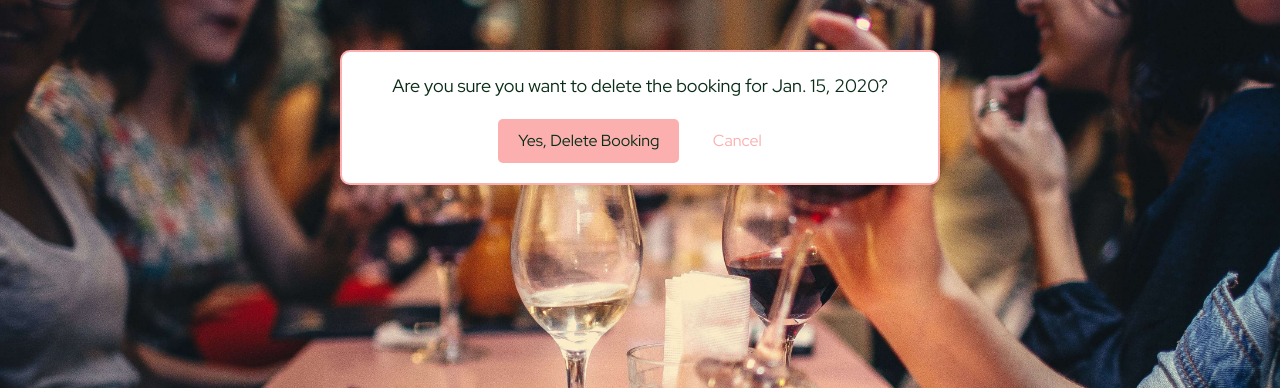
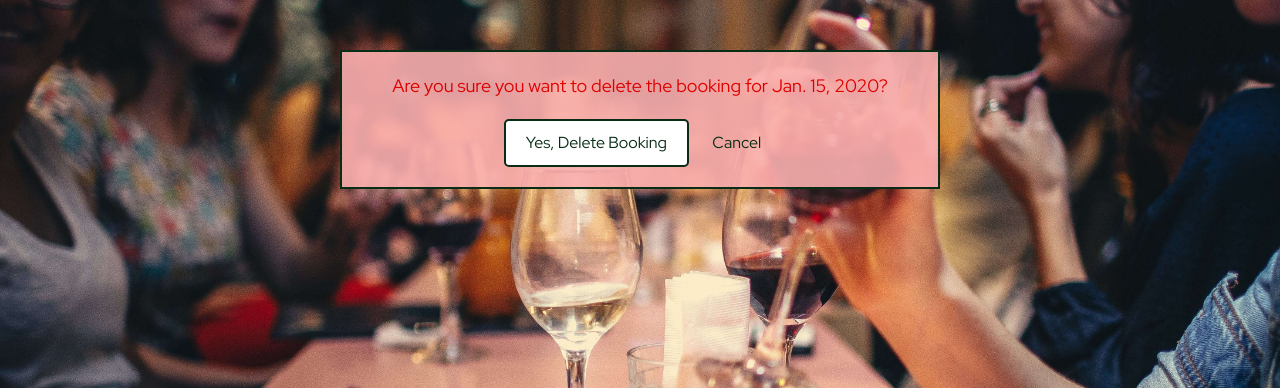
Before and after one commit to Maximiliane-K/ristorante-amore, a Django app: page /confirm-delete/1/ in a window 1280 px wide. Shown: the part 130-518 px from the top of the page. Run offline with Django 3.2, Linux system fonts and the light colour scheme; a user stored in the database is signed in; tables that the repository leaves empty hold one stand-in row (values such as "Sample post"); some libraries are stand-ins or nearby versions.

Commit message:
Style deletion confirm page and remove unnecessary styling

```diff
--- a/static/css/style.css
+++ b/static/css/style.css
@@ -324,23 +324,44 @@ input, #id_time, #id_num_people {
     color: #FBAFAF;
 }
 
-/* styling for booking successfully updated page */
-.booking-updated {
-    margin-top: 50px;
+/* styling for booking delete confirmation */
+.confirm-delete-container {
+    max-width: 600px;
+    margin: 50px auto;
+    padding: 20px;
+    display: flex;
+    flex-direction: column;
+    justify-content: center;
+    align-items: center;
     text-align: center;
+    border: 2px solid #082C16;
+    background-color: rgba(250, 175, 175, 0.9);
 }
 
-.booking-updated .alert {
-    background-color: #D4EDDA;
-    color: #155724;
-    border-color: #C3E6CB;
-    padding: 15px;
-    border-radius: 5px;
+.confirm-delete-container p {
+    font-size: 18px;
+    color: #DE0000;
+    margin-bottom: 20px;
 }
 
-.booking-updated a.btn {
-    background-color: #FBAFAF;
-    border-color: #FBAFAF;
+.confirm-delete-container button[type="submit"] {
+    background-color: #FFFFFF;
+    border: 2px solid #082C16;
+    color: #082C16;
+    padding: 10px 20px;
+    font-size: 16px;
+    border-radius: 5px;
+    cursor: pointer;
+    margin-left: 5px;
+}
+
+.confirm-delete-container button[type="submit"]:hover {
+    background-color: #FFFFFF;
+    color: #DE0000;
+}
+
+.confirm-delete-container a {
+    background-color: transparent;
     color: #082C16;
     padding: 10px 20px;
     font-size: 16px;
@@ -348,57 +369,9 @@ input, #id_time, #id_num_people {
     text-decoration: none;
 }
 
-.booking-updated a.btn:hover {
-    background-color: #082C16;
-    color: #FBAFAF;
-}
-
-/* styling for booking delete confirmation */
-.confirm-delete-container {
-    max-width: 600px;
-    margin: 50px auto;
-    padding: 20px;
-    border: 2px solid #FBAFAF;
-    border-radius: 10px;
-    box-shadow: 0 4px 8px rgba(0, 0, 0, 0.1);
+.confirm-delete-container a:hover {
     background-color: #FFFFFF;
-    text-align: center;
-}
-
-.confirm-delete-container p {
-    font-size: 18px;
-    color: #082C16;
-    margin-bottom: 20px;
-}
-
-.confirm-delete-container button[type="submit"] {
-    background-color: #FBAFAF;
-    color: #082C16;
-    padding: 10px 20px;
-    font-size: 16px;
-    border-radius: 5px;
-    cursor: pointer;
-    border: none;
-    margin-right: 10px;
-}
-
-.confirm-delete-container button[type="submit"]:hover {
-    background-color: #082C16;
-    color: #FBAFAF;
-}
-
-.confirm-delete-container a {
-    background-color: transparent;
-    color: #FBAFAF;
-    padding: 10px 20px;
-    font-size: 16px;
-    border-radius: 5px;
-    text-decoration: none;
-}
-
-.confirm-delete-container a:hover {
-    background-color: #FBAFAF;
-    color: #082C16;
+    color: #DE0000;
 }
 
 /* styling for success page after booking deletion*/
@@ -443,6 +416,11 @@ input, #id_time, #id_num_people {
         font-size: 14px;
         padding: 2px;
     }
+
+    .confirm-delete-container {
+        max-width: 90%;
+        margin: 20px
+    }
 }
 
 /* for medium screen sizes from 780px and down */
@@ -486,6 +464,20 @@ input, #id_time, #id_num_people {
         width: 100%;
         margin-right: 0;
     }
+
+    .confirm-delete-container p {
+        font-size: 13px;
+    }
+
+    .confirm-delete-container button[type="submit"] {
+        padding: 10px 20px;
+        font-size: 13px;
+    }
+
+    .confirm-delete-container a {
+        padding: 10px 20px;
+        font-size: 13px;
+    }
 }
 
 /* for screen sizes from 995px and down */
```
